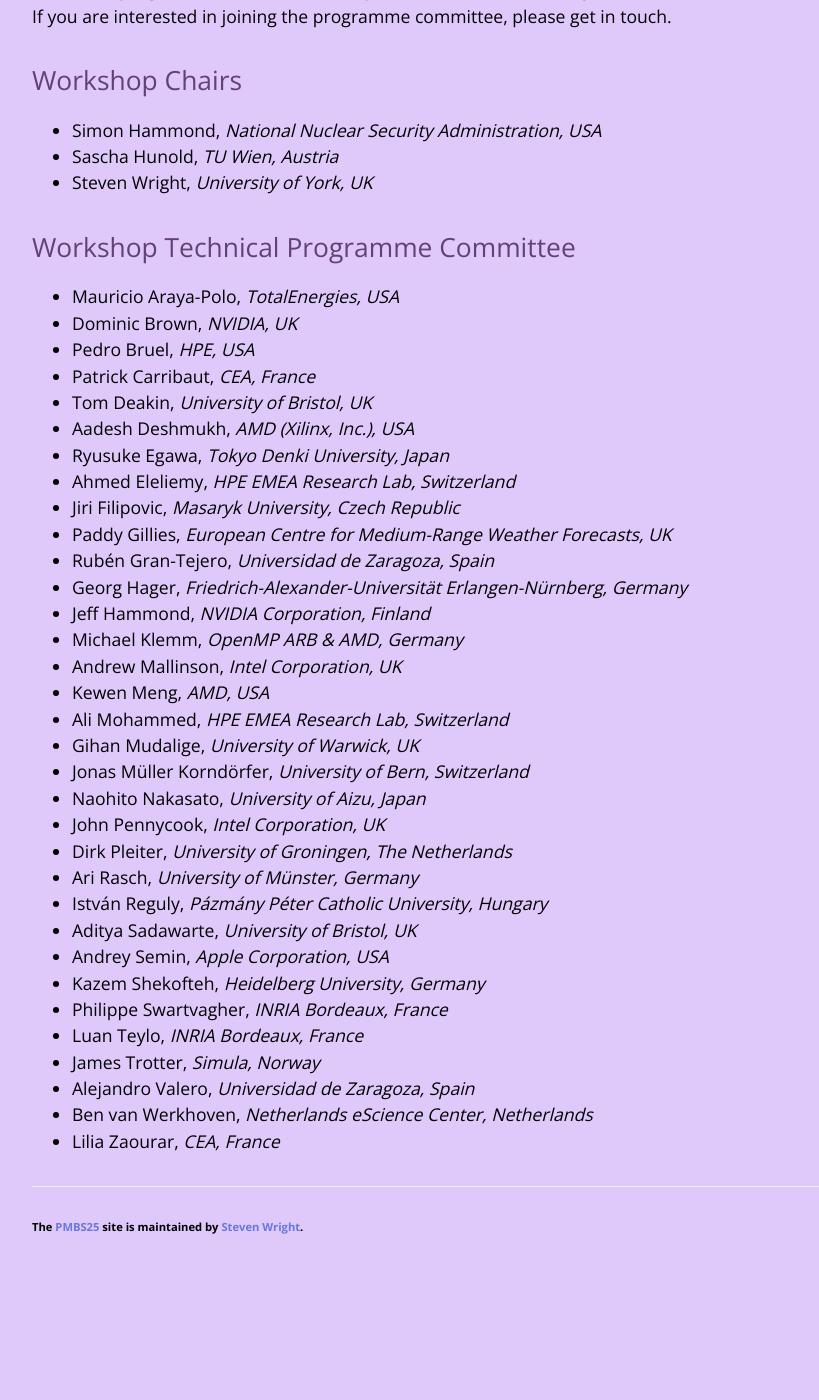
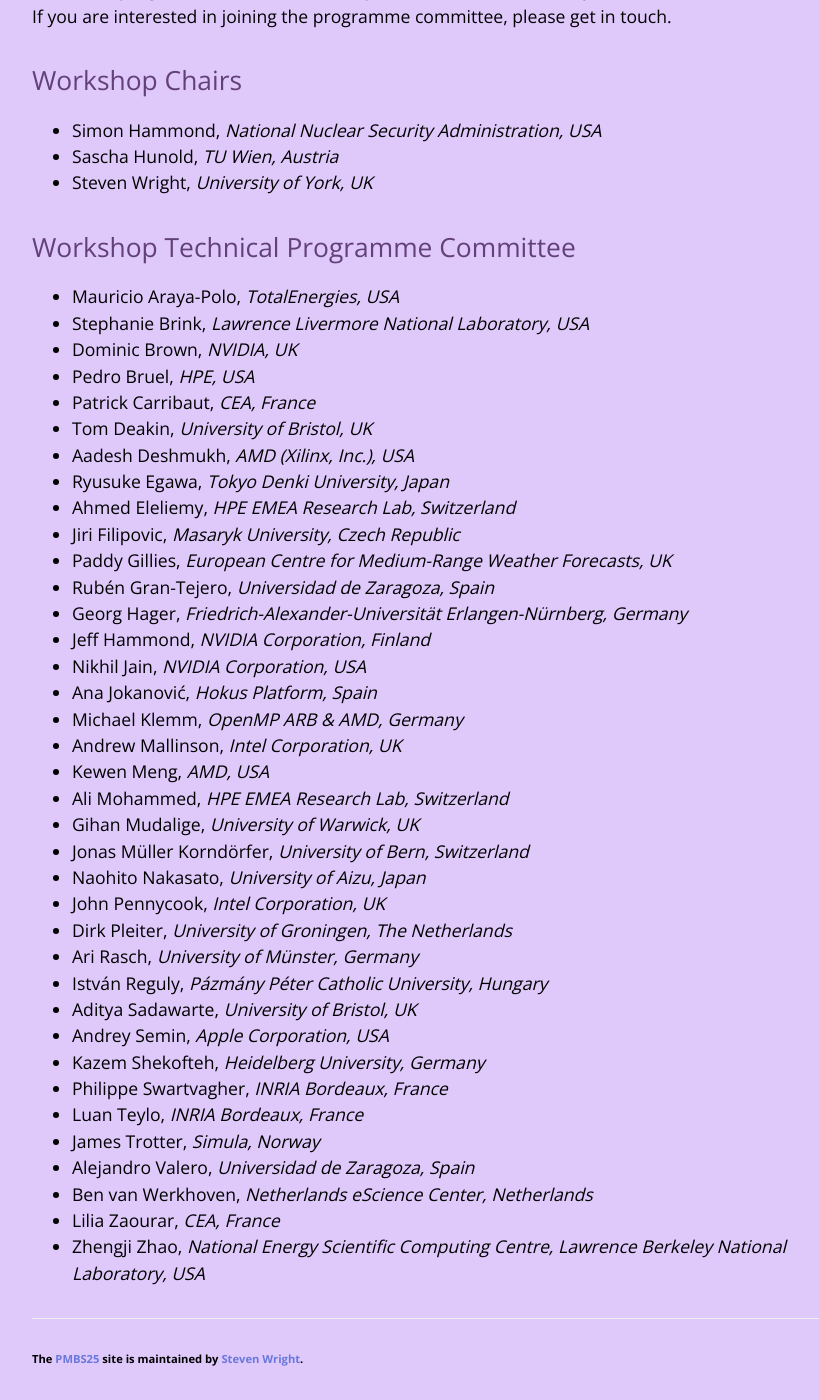
Before and after one commit to pmbs-workshop/pmbs-workshop.github.io, a Jekyll site: the page built from programmecommittee.markdown, in a window 1280 px wide and 1400 px high, scrolled down 737 px. Shown: the whole window, without its empty margins (192-1011 px from the left). Built offline with Jekyll 4.4.1, drawn with Linux system fonts in a browser that asks for light colours; before the commit the page ends 2005 px from its top, so only the background shows below that.

Commit message:
adds new PC members

```diff
--- a/programmecommittee.markdown
+++ b/programmecommittee.markdown
@@ -21,6 +21,7 @@
 ------------------------------------
 
 * Mauricio Araya-Polo, _TotalEnergies, USA_
+* Stephanie Brink, _Lawrence Livermore National Laboratory, USA_
 * Dominic Brown, _NVIDIA, UK_
 * Pedro Bruel, _HPE, USA_
 * Patrick Carribaut, _CEA, France_
@@ -33,6 +34,8 @@
 * Rubén Gran-Tejero, _Universidad de Zaragoza, Spain_
 * Georg Hager, _Friedrich-Alexander-Universität Erlangen-Nürnberg, Germany_
 * Jeff Hammond, _NVIDIA Corporation, Finland_
+* Nikhil Jain, _NVIDIA Corporation, USA_
+* Ana Jokanović, _Hokus Platform, Spain_
 * Michael Klemm, _OpenMP ARB & AMD, Germany_
 * Andrew Mallinson, _Intel Corporation, UK_
 * Kewen Meng, _AMD, USA_
@@ -53,3 +56,4 @@
 * Alejandro Valero, _Universidad de Zaragoza, Spain_
 * Ben van Werkhoven, _Netherlands eScience Center, Netherlands_
 * Lilia Zaourar, _CEA, France_
+* Zhengji Zhao, _National Energy Scientific Computing Centre, Lawrence Berkeley National Laboratory, USA_
```
